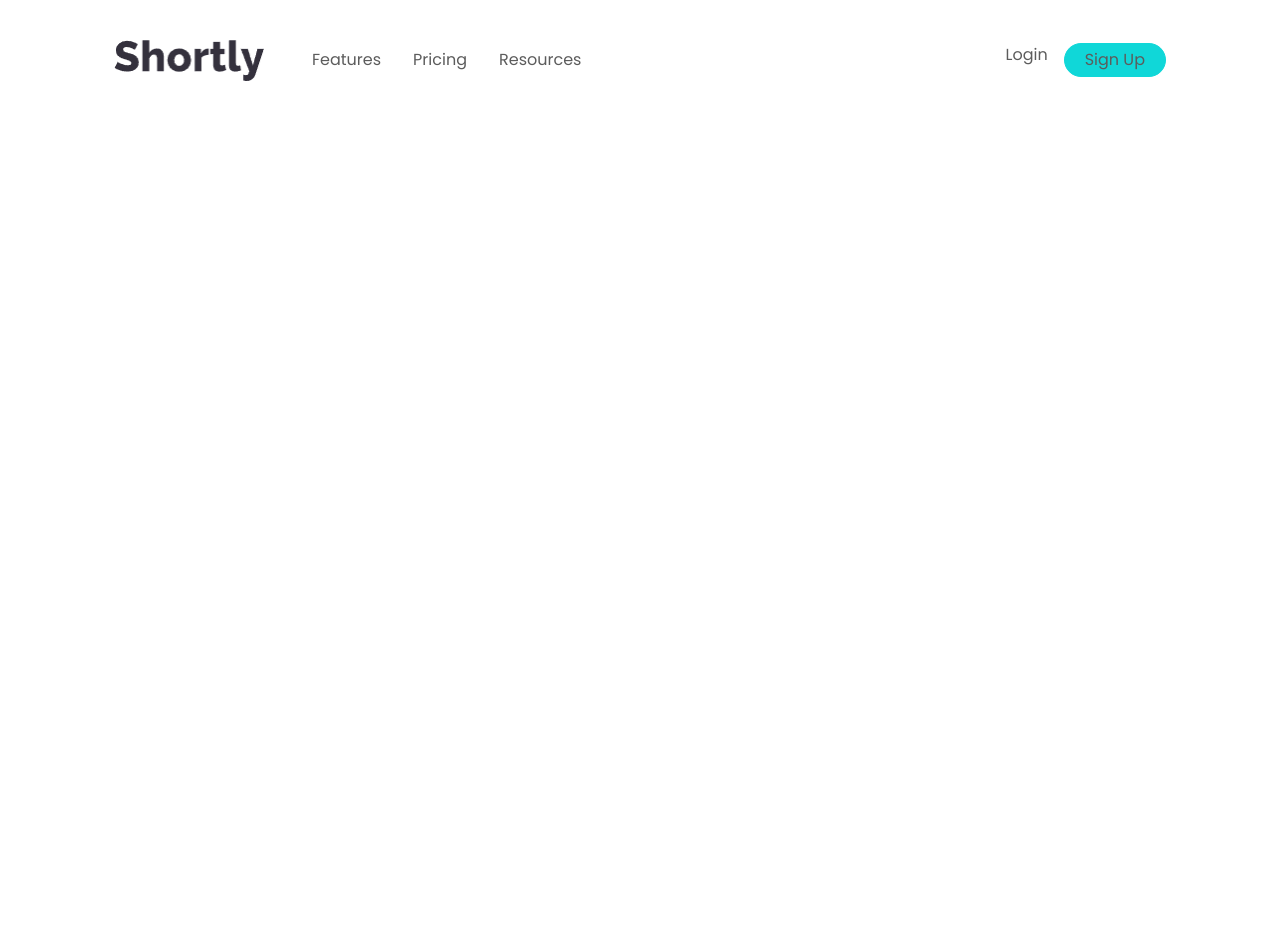
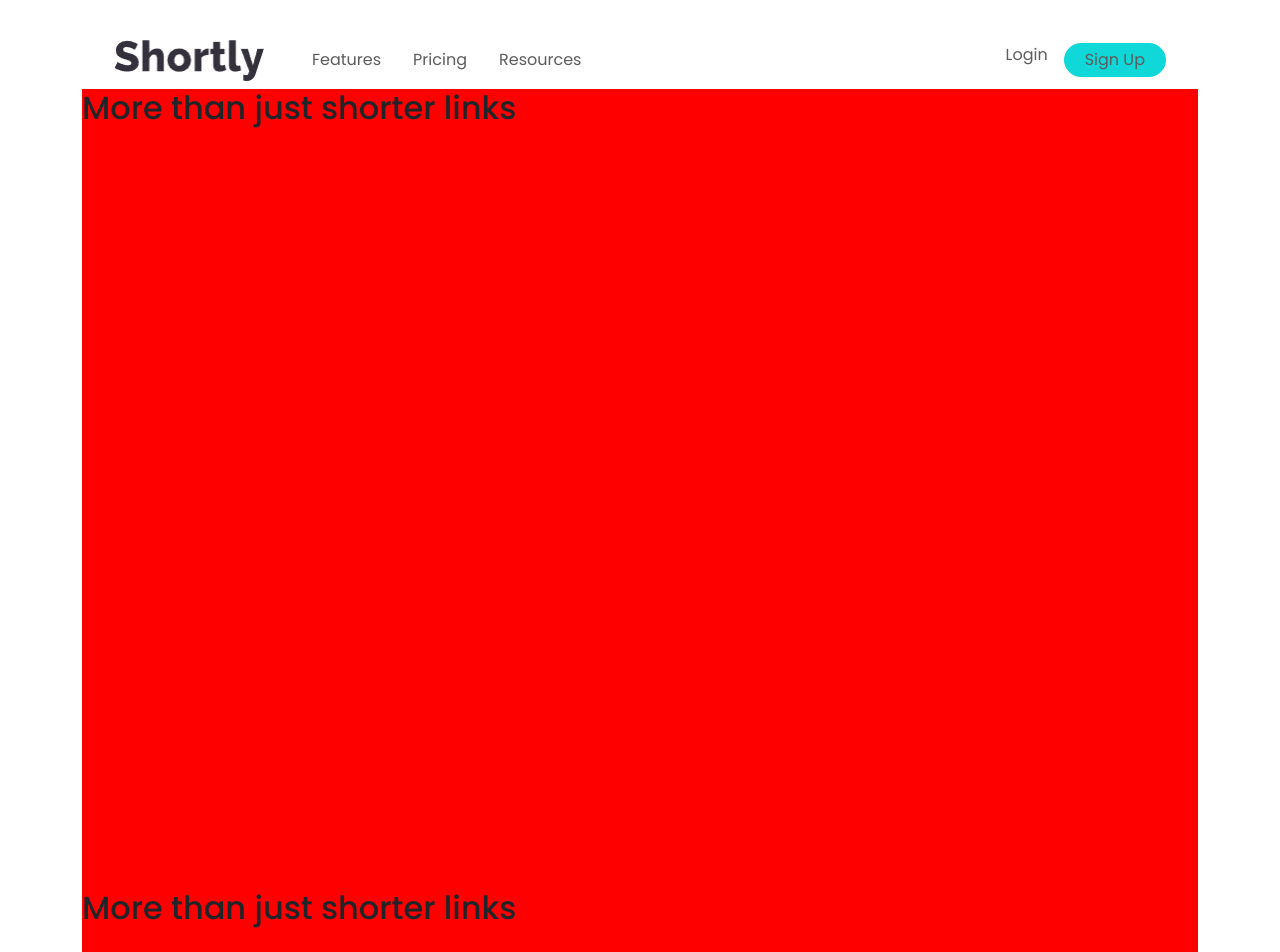
Before and after one commit to AbinJose2002/URL-Shortner, a plain HTML site: page index.html in a window 1280 px wide. Shown: the top 952 px of the page. Before the commit the page ends 809 px from the top, so only its background shows below. Drawn offline with nearby package versions, Linux system fonts and the light colour scheme.

Commit message:
Home banner section updated

```diff
--- a/index.html
+++ b/index.html
@@ -44,9 +44,20 @@
         </div>
     </div>
 
-    <div class="main">
-
-    </div>
+    <section class="container">
+        <div class="home col">
+            <div class="home-main col-lg-6 col-sm-12">
+                <h2 class="main-head1">
+                    More than just shorter links
+                </h2>
+            </div>
+            <div class="home-img col-lg-6 col-sm-12">
+                <h2 class="main-head1">
+                    More than just shorter links
+                </h2>
+            </div>
+        </div>
+    </section>
 
     <script src="https://cdn.jsdelivr.net/npm/bootstrap@5.3.2/dist/js/bootstrap.min.js"></script>
     <script src="https://cdn.jsdelivr.net/npm/bootstrap@5.3.2/dist/js/bootstrap.bundle.min.js"></script>
--- a/style/style.css
+++ b/style/style.css
@@ -141,3 +141,15 @@
     font-size: 2em;
   }
 }
+
+
+/* home section */
+
+.home{
+  background-color: red;
+  min-height: 80vh;
+}
+
+.home-main, .home-img{
+  height: 100%;
+}
```
